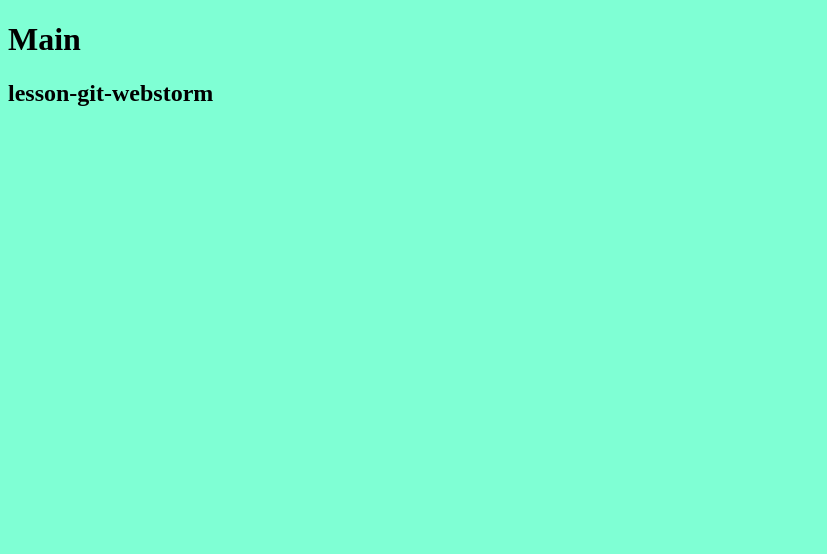
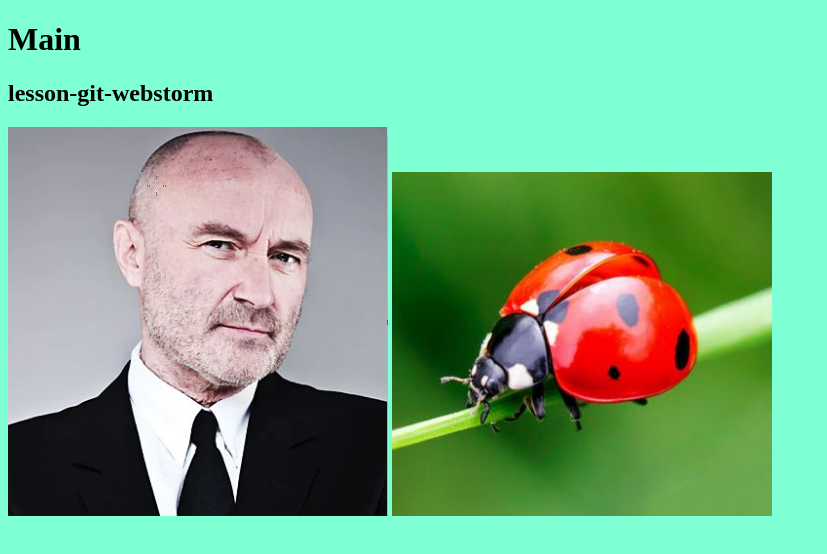
Before and after one commit to o-demianenko/lesson-git-webstorm, a plain HTML site: page index.html in a window 1280 px wide. Shown: the whole page, without its empty margins (0-827 px from the left). Drawn offline with Linux system fonts and the light colour scheme.

Commit message:
add img, add tag img, add styles img

```diff
--- a/index.html
+++ b/index.html
@@ -11,5 +11,7 @@
 <body>
 <h1>Main</h1>
 <h2>lesson-git-webstorm</h2>
+<img src="./img/2023-04-05%2010_45_03-Window.png" alt="bug">
+<img src="./img/2023-04-05%2011_08_03-Window.jpg" alt="man">
 </body>
 </html>
--- a/main.css
+++ b/main.css
@@ -1,3 +1,7 @@
 body {
     background-color: aquamarine;
 }
+
+img {
+    width: 380px;
+}
```
Also changed, not shown: img/2023-04-05 10_45_03-Window.png (added), img/2023-04-05 11_08_03-Window.jpg (added).
